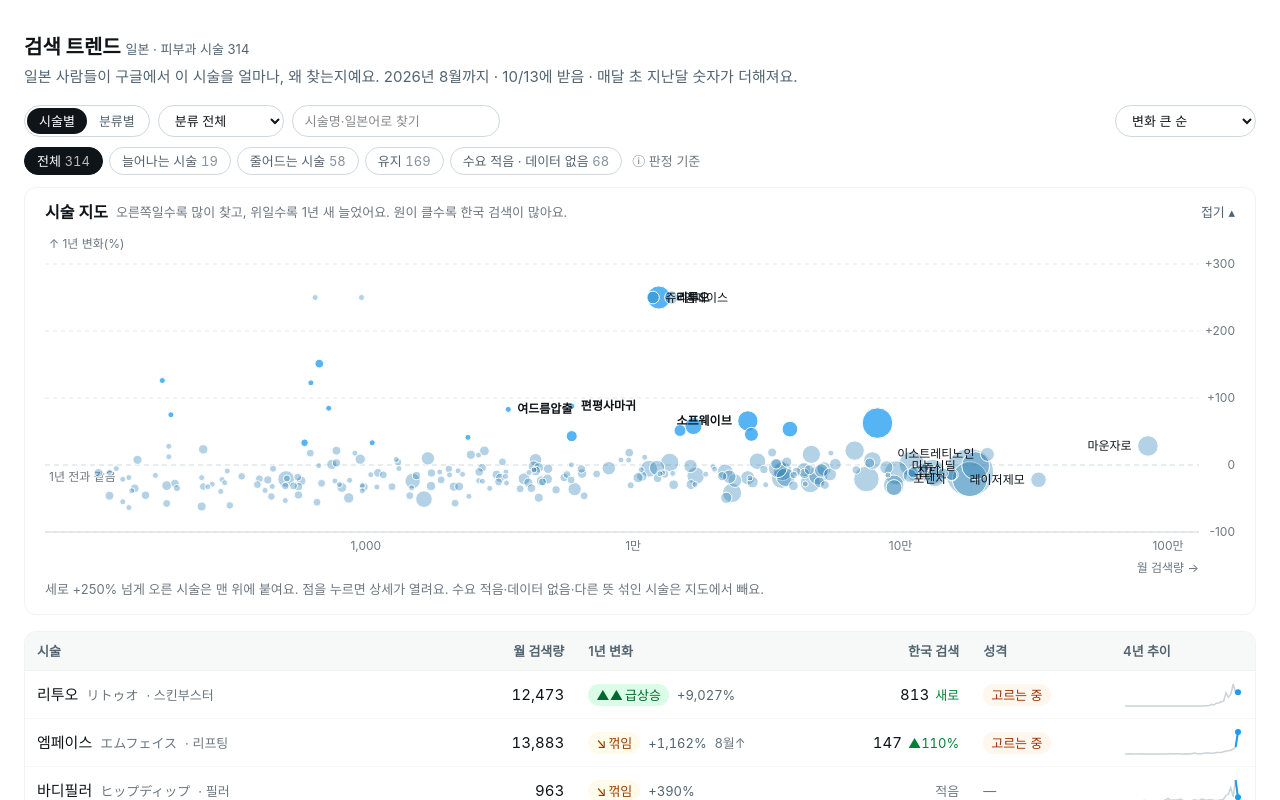
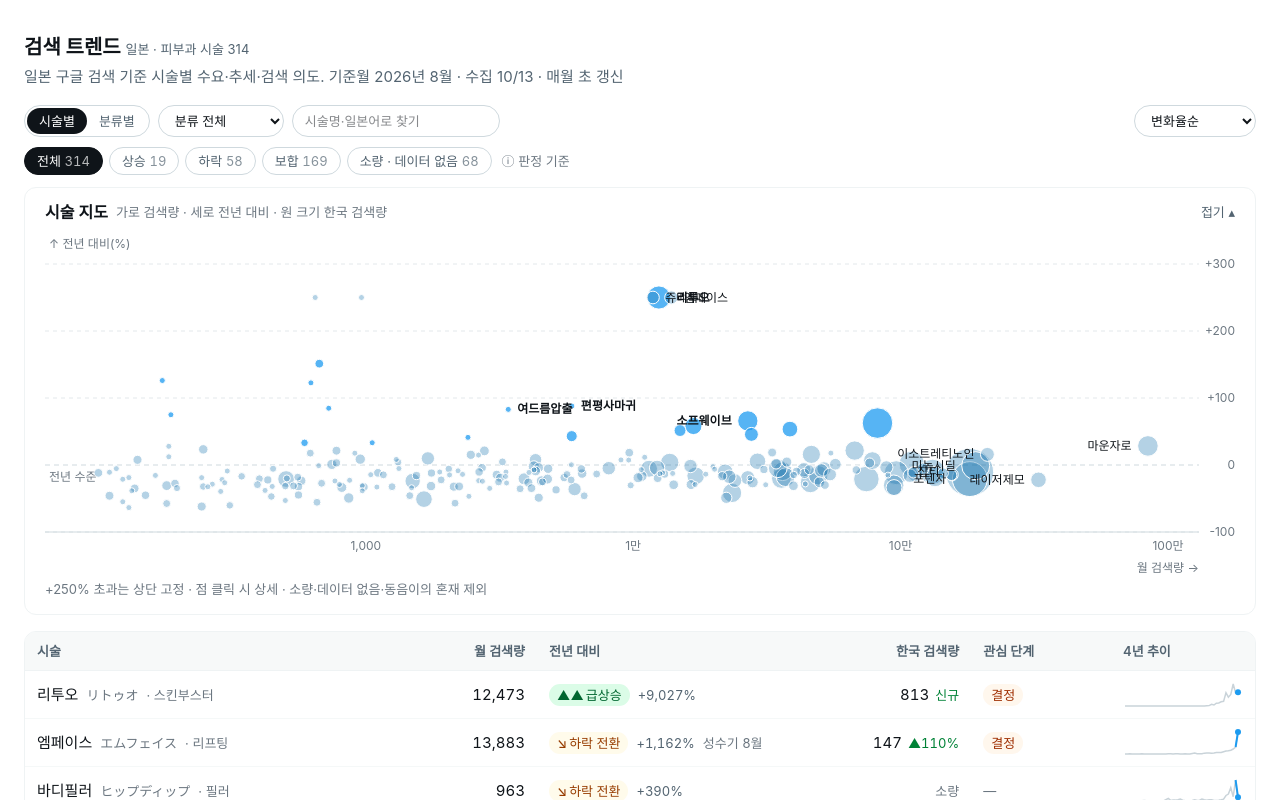
Before and after one commit to cb-koo/cb-x-deck, a Next.js app: page /trends in a window 1280 px wide. Shown: the top 800 px of the page. Built offline with nearby package versions, Linux system fonts and the light colour scheme.

Commit message:
fix(trends): 상태·속성 용어를 짧은 명사형으로 — 보합·하락 전환·소량, 관심 단계(탐색·검토·결정), 의도(가격·부작용·통증·개념·비교·병원·지역·동음이의), 전년 대비·한국 검색량·성수기

```diff
--- a/src/app/trends/StateChip.tsx
+++ b/src/app/trends/StateChip.tsx
@@ -31,6 +31,6 @@ const STAGE_STYLE: Record<Stage, string> = {
 };
 
 export function StageChip({ stage }: { stage: Stage | null }) {
-  if (!stage) return <span className="text-ui text-x-muted" title="함께 찾는 말이 적어 판단을 보류해요">—</span>;
+  if (!stage) return <span className="text-ui text-x-muted" title="연관 검색어 부족 — 판단 보류">—</span>;
   return <span title={STAGE_HINT[stage]} className={`inline-block whitespace-nowrap rounded-full px-2 py-0.5 text-ui font-medium ${STAGE_STYLE[stage]}`}>{STAGE_LABEL[stage]}</span>;
 }
--- a/src/app/trends/TrendDetail.tsx
+++ b/src/app/trends/TrendDetail.tsx
@@ -21,7 +21,7 @@ const pct = (v: number) => `${Math.round(v * 100)}%`;
 function ProfileBar({ label, p }: { label: string; p: Record<ProfileIntent, number> }) {
   return (
     <div className="flex items-center gap-3">
-      <span className="w-14 shrink-0 text-ui text-x-secondary">{label}</span>
+      <span className="w-16 shrink-0 text-ui text-x-secondary">{label}</span>
       <div className="min-w-0 flex-1">
         <SegmentedBar inBar total={1} segments={PROFILE_INTENTS.map((i) => ({ value: p[i], color: INTENT_COLOR[i], label: INTENT_LABEL[i] }))} />
       </div>
@@ -41,7 +41,7 @@ export function TrendDetail({ row, months, siblings, onSelect, onClose }: {
   const labels = months.slice(from).map((m) => `${m.slice(2, 4)}.${m.slice(5, 7)}`);
   const series = vols ? [
     { name: '검색량', values: vols.slice(from) },
-    { name: '1년 전', dashed: true, color: '#8ecdf8', values: months.slice(from).map((_, i) => vols[from + i - 12] ?? null) },
+    { name: '전년', dashed: true, color: '#8ecdf8', values: months.slice(from).map((_, i) => vols[from + i - 12] ?? null) },
   ] : [];
   const korea = it?.korea ?? null;
   const showKorea = !!korea && korea.slice(from).some((v) => v >= 50);
@@ -51,11 +51,11 @@ export function TrendDetail({ row, months, siblings, onSelect, onClose }: {
   const prof = it?.profile ?? null;
   const topTwo = prof ? PROFILE_INTENTS.filter((i) => i !== 'korea').sort((a, b) => prof[b] - prof[a]).slice(0, 2) : [];
   const characterText = it?.stage && prof
-    ? `함께 찾는 말은 ${topTwo.map((i) => `${INTENT_LABEL[i]}(${pct(prof[i])})`).join('·')}이 많아요 — ${STAGE_LABEL[it.stage]}이에요.`
-    : '함께 찾는 말이 적어 왜 찾는지는 판단을 보류해요.';
+    ? `검색 의도는 ${topTwo.map((i) => `${INTENT_LABEL[i]} ${pct(prof[i])}`).join(' · ')} 중심의 ${STAGE_LABEL[it.stage]} 단계예요.`
+    : '연관 검색어가 적어 관심 단계는 판단 보류예요.';
   const koreaText = row.korea && row.korea.now >= 50
-    ? `한국에서 받으려는 검색(韓国·ソウル·江南)은 한 달 ${fmtVolume(row.korea.now)}번이에요.`
-    : '한국에서 받으려는 검색은 아직 적어요.';
+    ? `한국 검색량(韓国·ソウル·江南)은 월 ${fmtVolume(row.korea.now)}이에요.`
+    : '한국 검색량은 아직 소량이에요.';
 
   return (
     <aside className="flex w-[clamp(560px,44vw,780px)] shrink-0 flex-col overflow-y-auto border-l border-x-border bg-white">
@@ -76,7 +76,7 @@ export function TrendDetail({ row, months, siblings, onSelect, onClose }: {
           <p className="mt-2 text-[15px] leading-relaxed">{describe(summary)} {characterText} {koreaText}</p>
           {it?.ambiguous && (
             <p className="mt-2 rounded-lg bg-amber-50 px-3 py-2 text-ui text-amber-800">
-              이 이름은 게임·상품·사람 이름 같은 다른 뜻으로도 많이 검색돼요. 다른 뜻 검색은 빼고 셌지만, 이름만 검색한 수에는 섞여 있어 실제 시술 수요보다 클 수 있어요.
+              동음이의 혼재: 시술명이 게임·상품·인명과 겹쳐요. 동음이의 검색은 제외했지만 시술명 단독 검색에는 섞여 있어 실제 수요보다 클 수 있어요.
             </p>
           )}
         </div>
@@ -95,11 +95,11 @@ export function TrendDetail({ row, months, siblings, onSelect, onClose }: {
             <LineChart labels={labels} series={series} height={240} />
             {showKorea && korea && (
               <div className="mt-4">
-                <p className="mb-1 text-ui font-semibold text-x-secondary">한국 검색 <span className="font-normal text-x-muted">· 韓国·ソウル·江南이 붙은 검색</span></p>
+                <p className="mb-1 text-ui font-semibold text-x-secondary">한국 검색량 <span className="font-normal text-x-muted">· 韓国·ソウル·江南 포함</span></p>
                 <LineChart labels={labels} series={[{ name: '한국', color: '#1f9d55', values: korea.slice(from) }]} height={140} />
               </div>
             )}
-            <p className="mt-2 text-ui text-x-muted">검색량은 구간으로 반올림된 값이라 달마다 계단처럼 튈 수 있어요. 판정은 3개월 평균으로 해요. 여러 검색어를 합쳐서 한 사람이 겹쳐 세질 수 있어요 — 크기보다 방향을 보세요.</p>
+            <p className="mt-2 text-ui text-x-muted">구간 반올림값이라 월별 계단형 변동 · 판정은 3개월 평균 · 검색어 합계라 중복 집계 가능(규모보다 추세 위주로)</p>
           </div>
         )}
 
@@ -109,23 +109,23 @@ export function TrendDetail({ row, months, siblings, onSelect, onClose }: {
             <dd className="mt-0.5 text-[17px] font-semibold tabular-nums">{fmtVolume(summary.now)}</dd>
           </div>
           <div className="rounded-lg bg-x-surface px-3 py-2.5">
-            <dt className="text-ui text-x-muted">1년 전 같은 3개월</dt>
+            <dt className="text-ui text-x-muted">전년 동기 3개월 평균</dt>
             <dd className="mt-0.5 text-[17px] font-semibold tabular-nums">{fmtVolume(summary.yearAgo)}</dd>
           </div>
           <div className="rounded-lg bg-x-surface px-3 py-2.5">
-            <dt className="text-ui text-x-muted">한국 검색</dt>
+            <dt className="text-ui text-x-muted">한국 검색량</dt>
             <dd className="mt-0.5 text-[17px] font-semibold"><KoreaCell k={row.korea} /></dd>
           </div>
         </dl>
 
         {it && prof && (
           <div>
-            <p className="mb-1 text-ui font-semibold text-x-secondary">왜 찾나 — 함께 찾는 말의 비중</p>
-            {it.stage && <p className="mb-3 text-ui text-x-muted">{STAGE_LABEL[it.stage]}: {STAGE_HINT[it.stage]}
-              {it.prevStage && it.prevStage !== it.stage && <> · 1년 전엔 <b className="font-semibold text-x-secondary">{STAGE_LABEL[it.prevStage]}</b>이었어요</>}</p>}
+            <p className="mb-1 text-ui font-semibold text-x-secondary">검색 의도 비중</p>
+            {it.stage && <p className="mb-3 text-ui text-x-muted">{STAGE_HINT[it.stage]}
+              {it.prevStage && it.prevStage !== it.stage && <> · 전년 <b className="font-semibold text-x-secondary">{STAGE_LABEL[it.prevStage]}</b> 단계에서 변화</>}</p>}
             <div className="space-y-2">
-              <ProfileBar label="지금" p={prof} />
-              {it.prev && <ProfileBar label="1년 전" p={it.prev} />}
+              <ProfileBar label="최근 1년" p={prof} />
+              {it.prev && <ProfileBar label="전년" p={it.prev} />}
             </div>
             <div className="mt-3 flex flex-wrap gap-x-4 gap-y-1">
               {PROFILE_INTENTS.map((i) => (
@@ -139,7 +139,7 @@ export function TrendDetail({ row, months, siblings, onSelect, onClose }: {
 
         {it && Object.keys(it.top).length > 0 && (
           <div>
-            <p className="mb-2 text-ui font-semibold text-x-secondary">함께 찾는 말 — 최근 12개월 월평균</p>
+            <p className="mb-2 text-ui font-semibold text-x-secondary">연관 검색어 상위 · 최근 12개월 월평균</p>
             <div className="divide-y divide-x-border/60 rounded-lg border border-x-border">
               {PROFILE_INTENTS.filter((i) => it.top[i]?.length).map((i) => (
                 <div key={i} className="flex items-start gap-3 px-3 py-2.5">
@@ -159,7 +159,7 @@ export function TrendDetail({ row, months, siblings, onSelect, onClose }: {
 
         <div>
           <p className="mb-2 text-ui font-semibold text-x-secondary">
-            {siblings.every((s) => s.middle === row.middle) ? `같은 묶음(${row.major} › ${row.middle})` : `같은 분류(${row.major})`}에서 — 많이 찾는 순
+            {siblings.every((s) => s.middle === row.middle) ? `같은 묶음(${row.major} › ${row.middle})` : `같은 분류(${row.major})`}내 검색량 순위
           </p>
           <ul className="divide-y divide-x-border/60 rounded-lg border border-x-border">
             {ranked.map((s) => (
--- a/src/app/trends/TrendMap.tsx
+++ b/src/app/trends/TrendMap.tsx
@@ -26,9 +26,9 @@ export function TrendMap({ rows, open, onToggle, selectedId, onSelect }: {
         title: r.name, sub: `${r.jp} · ${r.major}`,
         rows: [
           { label: '월 검색량', value: fmtVolume(s.now), strong: true },
-          { label: '1년 변화', value: `${fmtChange(s.change)} ${STATE_LABEL[s.state]}`, tone: ch >= 30 ? 'up' : ch <= -30 ? 'down' : undefined },
-          { label: '한국 검색', value: r.korea && r.korea.now >= 50 ? fmtVolume(r.korea.now) : '적음' },
-          { label: '성격', value: r.intent?.stage ? STAGE_LABEL[r.intent.stage] : '—' },
+          { label: '전년 대비', value: `${fmtChange(s.change)} ${STATE_LABEL[s.state]}`, tone: ch >= 30 ? 'up' : ch <= -30 ? 'down' : undefined },
+          { label: '한국 검색량', value: r.korea && r.korea.now >= 50 ? fmtVolume(r.korea.now) : '소량' },
+          { label: '관심 단계', value: r.intent?.stage ? STAGE_LABEL[r.intent.stage] : '—' },
         ],
       },
     };
@@ -37,15 +37,15 @@ export function TrendMap({ rows, open, onToggle, selectedId, onSelect }: {
     <section className="mb-4 shrink-0 rounded-xl border border-x-border bg-white">
       <button onClick={onToggle} className="flex w-full items-center gap-2 px-5 py-3 text-left">
         <span className="text-[16px] font-semibold">시술 지도</span>
-        <span className="text-ui text-x-muted">오른쪽일수록 많이 찾고, 위일수록 1년 새 늘었어요. 원이 클수록 한국 검색이 많아요.</span>
+        <span className="text-ui text-x-muted">가로 검색량 · 세로 전년 대비 · 원 크기 한국 검색량</span>
         <span className="ml-auto text-ui text-x-secondary">{open ? '접기 ▴' : '펼치기 ▾'}</span>
       </button>
       {open && (
         <div className="px-5 pb-4">
           {points.length < 3
-            ? <p className="py-6 text-center text-ui text-x-muted">지도에 올릴 시술이 적어요(수요 적음·데이터 없음은 빼요)</p>
-            : <BubbleScatter points={points} xName="월 검색량" yName="1년 변화(%)" height={340} zeroLabel="1년 전과 같음" onSelect={onSelect} selectedId={selectedId} />}
-          <p className="mt-1 text-ui text-x-muted">세로 +{Y_MAX}% 넘게 오른 시술은 맨 위에 붙여요. 점을 누르면 상세가 열려요. 수요 적음·데이터 없음·다른 뜻 섞인 시술은 지도에서 빼요.</p>
+            ? <p className="py-6 text-center text-ui text-x-muted">표시 대상 부족(소량·데이터 없음 제외)</p>
+            : <BubbleScatter points={points} xName="월 검색량" yName="전년 대비(%)" height={340} zeroLabel="전년 수준" onSelect={onSelect} selectedId={selectedId} />}
+          <p className="mt-1 text-ui text-x-muted">+{Y_MAX}% 초과는 상단 고정 · 점 클릭 시 상세 · 소량·데이터 없음·동음이의 혼재 제외</p>
         </div>
       )}
     </section>
--- a/src/app/trends/TrendTable.tsx
+++ b/src/app/trends/TrendTable.tsx
@@ -21,13 +21,13 @@ export type TrendRow = {
 
 // 한국 검색 — 월 50 미만은 '적음'(키워드 플래너가 작은 값을 0으로 합치는 일이 잦다)
 export function KoreaCell({ k }: { k: TrendRow['korea'] }) {
-  if (!k || k.now < 50) return <span className="text-ui text-x-muted">적음</span>;
+  if (!k || k.now < 50) return <span className="text-ui text-x-muted">소량</span>;
   const c = k.yearAgo >= 50 ? k.now / k.yearAgo - 1 : null;
   return (
     <span className="tabular-nums">
       {fmtVolume(k.now)}
       {c !== null && Math.abs(c) >= 0.3 && <span className={`ml-1.5 text-ui ${c > 0 ? 'text-green-700' : 'text-red-600'}`}>{c > 0 ? '▲' : '▼'}{fmtChange(c).replace(/^[+−]/, '')}</span>}
-      {c === null && k.yearAgo < 50 && <span className="ml-1.5 text-ui text-green-700">새로</span>}
+      {c === null && k.yearAgo < 50 && <span className="ml-1.5 text-ui text-green-700">신규</span>}
     </span>
   );
 }
@@ -39,10 +39,10 @@ export function TrendTable({ rows, selectedId, onSelect }: { rows: TrendRow[]; s
         <thead>
           <tr>
             <th className={HEAD}>시술</th>
-            <th className={`${HEAD} text-right`} title="이 시술 관련 검색어 전체의 최근 3개월 평균(화장품·다른 뜻 제외)">월 검색량</th>
-            <th className={HEAD}>1년 변화</th>
-            <th className={`${HEAD} text-right`} title="韓国·ソウル·江南이 붙은 검색, 최근 3개월 평균">한국 검색</th>
-            <th className={HEAD} title="함께 찾는 말로 본 단계 — 알아보는 중(뭔지·차이) · 고민하는 중(효과·부작용) · 고르는 중(값·장소)">성격</th>
+            <th className={`${HEAD} text-right`} title="시술 관련 검색어 합계의 최근 3개월 평균(화장품·셀프·동음이의 제외)">월 검색량</th>
+            <th className={HEAD}>전년 대비</th>
+            <th className={`${HEAD} text-right`} title="韓国·ソウル·江南 포함 검색의 최근 3개월 평균">한국 검색량</th>
+            <th className={HEAD} title="연관 검색어로 본 관심 단계 — 탐색(개념·비교) · 검토(효과·후기, 부작용·통증) · 결정(가격, 병원·지역)">관심 단계</th>
             <th className={HEAD}>4년 추이</th>
           </tr>
         </thead>
@@ -62,12 +62,12 @@ export function TrendTable({ rows, selectedId, onSelect }: { rows: TrendRow[]; s
                 <td className={CELL}>
                   <StateChip state={s.state} />
                   {s.change !== null && s.state !== 'low' && <span className="ml-2 text-ui tabular-nums text-x-secondary">{fmtChange(s.change)}</span>}
-                  {s.seasonMonth && <span className="ml-2 text-ui text-x-muted">{s.seasonMonth}월↑</span>}
+                  {s.seasonMonth && <span className="ml-2 text-ui text-x-muted">성수기 {s.seasonMonth}월</span>}
                 </td>
                 <td className={`${CELL} ${NUM}`}><KoreaCell k={r.korea} /></td>
                 <td className={CELL}>
                   {r.intent?.ambiguous
-                    ? <span className="text-ui text-amber-700" title="이름이 게임·상품 등 다른 뜻과 겹쳐 숫자를 그대로 믿기 어려워요">⚠ 다른 뜻 섞임</span>
+                    ? <span className="text-ui text-amber-700" title="시술명이 게임·상품·인명 등과 겹쳐 수치 신뢰도 낮음">⚠ 동음이의 혼재</span>
                     : <StageChip stage={r.intent?.stage ?? null} />}
                 </td>
                 <td className={`${CELL} w-[136px]`}>
@@ -95,10 +95,10 @@ export function MajorTable({ rows, onOpen }: { rows: MajorRow[]; onOpen: (major:
           <tr>
             <th className={HEAD}>분류</th>
             <th className={`${HEAD} text-right`}>시술</th>
-            <th className={`${HEAD} text-right`}>늘어남</th>
-            <th className={`${HEAD} text-right`}>줄어듦</th>
-            <th className={HEAD} title="분류 안 시술들의 1년 변화 가운데값">가운데 변화</th>
-            <th className={HEAD}>가장 많이 찾는 시술</th>
+            <th className={`${HEAD} text-right`}>상승</th>
+            <th className={`${HEAD} text-right`}>하락</th>
+            <th className={HEAD} title="소속 시술 전년 대비 변화율의 중앙값">변화율 중앙값</th>
+            <th className={HEAD}>최다 검색 시술</th>
           </tr>
         </thead>
         <tbody>
@@ -110,9 +110,9 @@ export function MajorTable({ rows, onOpen }: { rows: MajorRow[]; onOpen: (major:
               <td className={`${CELL} ${NUM}`}>{r.falling ? <span className="text-red-600">{r.falling}</span> : <span className="text-x-muted">0</span>}</td>
               <td className={`${CELL} tabular-nums`}>
                 {r.change === null ? <span className="text-x-muted">—</span>
-                  : r.change >= 0.3 ? <span className="text-green-700">▲ 늘어남 {fmtChange(r.change)}</span>
-                  : r.change <= -0.3 ? <span className="text-red-600">▼ 줄어듦 {fmtChange(r.change)}</span>
-                  : <span className="text-x-secondary">― 비슷 {fmtChange(r.change)}</span>}
+                  : r.change >= 0.3 ? <span className="text-green-700">▲ 상승 {fmtChange(r.change)}</span>
+                  : r.change <= -0.3 ? <span className="text-red-600">▼ 하락 {fmtChange(r.change)}</span>
+                  : <span className="text-x-secondary">― 보합 {fmtChange(r.change)}</span>}
               </td>
               <td className={CELL}>{r.top ? <>{r.top.name} <span className="ml-1 text-ui tabular-nums text-x-muted">{fmtVolume(r.top.now)}</span></> : <span className="text-x-muted">—</span>}</td>
             </tr>
--- a/src/app/trends/page.tsx
+++ b/src/app/trends/page.tsx
@@ -18,14 +18,14 @@ const INTENT = intentData as unknown as Record<string, IntentInfo>;
 type StateFilter = 'all' | 'rising' | 'falling' | 'flat' | 'quiet';
 const STATE_FILTERS: Array<{ key: StateFilter; label: string; match: (s: TrendState) => boolean }> = [
   { key: 'all', label: '전체', match: () => true },
-  { key: 'rising', label: '늘어나는 시술', match: (s) => s === 'surge' || s === 'up' },
-  { key: 'falling', label: '줄어드는 시술', match: (s) => s === 'down' || s === 'peaked' },
-  { key: 'flat', label: '유지', match: (s) => s === 'flat' },
-  { key: 'quiet', label: '수요 적음 · 데이터 없음', match: (s) => s === 'low' || s === 'nodata' },
+  { key: 'rising', label: '상승', match: (s) => s === 'surge' || s === 'up' },
+  { key: 'falling', label: '하락', match: (s) => s === 'down' || s === 'peaked' },
+  { key: 'flat', label: '보합', match: (s) => s === 'flat' },
+  { key: 'quiet', label: '소량 · 데이터 없음', match: (s) => s === 'low' || s === 'nodata' },
 ];
 type SortKey = 'change' | 'volume' | 'korea' | 'name';
 const SORTS: Array<{ key: SortKey; label: string }> = [
-  { key: 'change', label: '변화 큰 순' }, { key: 'volume', label: '검색량 많은 순' }, { key: 'korea', label: '한국 검색 많은 순' }, { key: 'name', label: '이름 순' },
+  { key: 'change', label: '변화율순' }, { key: 'volume', label: '검색량순' }, { key: 'korea', label: '한국 검색량순' }, { key: 'name', label: '이름순' },
 ];
 
 const lastMonth = DATA.months[DATA.months.length - 1];
@@ -106,7 +106,7 @@ export default function TrendsPage() {
       <main className="flex min-w-0 flex-1 flex-col overflow-y-auto px-6 py-8">
         <h1 className="mb-1 shrink-0 text-[20px] font-bold">검색 트렌드 <span className="text-ui font-normal text-x-secondary">일본 · 피부과 시술 {rows.length}</span></h1>
         <p className="mb-4 shrink-0 text-[15px] text-x-secondary">
-          일본 사람들이 구글에서 이 시술을 얼마나, 왜 찾는지예요. {LAST_LABEL}까지 · {FETCHED}에 받음 · 매달 초 지난달 숫자가 더해져요.
+          일본 구글 검색 기준 시술별 수요·추세·검색 의도. 기준월 {LAST_LABEL} · 수집 {FETCHED} · 매월 초 갱신
         </p>
 
         <div className="mb-3 shrink-0 space-y-2.5">
@@ -141,11 +141,11 @@ export default function TrendsPage() {
                   {f.label} <span className="tabular-nums opacity-70">{counts[f.key]}</span>
                 </button>
               ))}
-              <span className="ml-1 text-ui text-x-muted" title="최근 3개월 평균을 1년 전 같은 3개월과 비교해요. 검색량은 구간으로 반올림된 값이라 ±30% 안쪽은 '유지'로 봐요.">ⓘ 판정 기준</span>
+              <span className="ml-1 text-ui text-x-muted" title="최근 3개월 평균 vs 전년 동기 3개월 평균. 검색량은 구간 반올림값이라 ±30% 이내는 보합">ⓘ 판정 기준</span>
             </div>
           )}
           {view === 'major' && (
-            <p className="text-ui text-x-muted">분류 안 시술들의 1년 변화 가운데값이에요. 검색량 합계는 한 사람이 여러 검색어로 찾으면 겹쳐 세져서 쓰지 않아요.</p>
+            <p className="text-ui text-x-muted">분류별 전년 대비 변화율은 소속 시술의 중앙값. 검색량 합계는 중복 집계 우려로 미사용</p>
           )}
         </div>
 
--- a/src/lib/searchIntent.ts
+++ b/src/lib/searchIntent.ts
@@ -4,8 +4,8 @@
 export type Intent = 'noise' | 'exclude' | 'korea' | 'cost' | 'worry' | 'effect' | 'info' | 'place' | 'concern' | 'name' | 'other';
 
 export const INTENT_LABEL: Record<Intent, string> = {
-  korea: '한국', cost: '비용·구매', worry: '불안', effect: '효과·후기', info: '정보·비교', place: '장소', concern: '부위·대상',
-  name: '이름만', other: '제품·기타', exclude: '제외(화장품·셀프)', noise: '다른 뜻',
+  korea: '한국', cost: '가격', worry: '부작용·통증', effect: '효과·후기', info: '개념·비교', place: '병원·지역', concern: '부위·대상',
+  name: '시술명 단독', other: '기타', exclude: '제외(화장품·셀프)', noise: '동음이의',
 };
 
 // 성격 막대에 쓰는 순서(고객 여정: 알아보기 → 고민 → 고르기 → 한국)
@@ -104,11 +104,12 @@ export function profile(a: Aggregate, window = 12, from?: number): Record<Profil
 }
 
 export type Stage = 'learning' | 'considering' | 'choosing';
-export const STAGE_LABEL: Record<Stage, string> = { learning: '알아보는 중', considering: '고민하는 중', choosing: '고르는 중' };
+// 관심 단계 — 고객 여정의 명사 이름(탐색 → 검토 → 결정)
+export const STAGE_LABEL: Record<Stage, string> = { learning: '탐색', considering: '검토', choosing: '결정' };
 export const STAGE_HINT: Record<Stage, string> = {
-  learning: '이게 뭔지·뭐가 다른지를 많이 찾아요',
-  considering: '효과·후기와 아픔·부작용을 많이 찾아요',
-  choosing: '값과 받을 곳을 많이 찾아요',
+  learning: '탐색 단계 — 개념·비교 검색 중심',
+  considering: '검토 단계 — 효과·후기, 부작용·통증 검색 중심',
+  choosing: '결정 단계 — 가격, 병원·지역 검색 중심',
 };
 
 // 단계 — 알아보기(정보) · 고민(효과+불안) · 고르기(비용+장소) 중 비중이 가장 큰 쪽.
--- a/src/lib/searchTrend.ts
+++ b/src/lib/searchTrend.ts
@@ -4,7 +4,7 @@
 export type TrendState = 'surge' | 'up' | 'flat' | 'down' | 'peaked' | 'low' | 'nodata';
 
 export const STATE_LABEL: Record<TrendState, string> = {
-  surge: '급상승', up: '상승', flat: '유지', down: '하락', peaked: '꺾임', low: '수요 적음', nodata: '데이터 없음',
+  surge: '급상승', up: '상승', flat: '보합', down: '하락', peaked: '하락 전환', low: '소량', nodata: '데이터 없음',
 };
 
 export interface TrendSummary {
```
